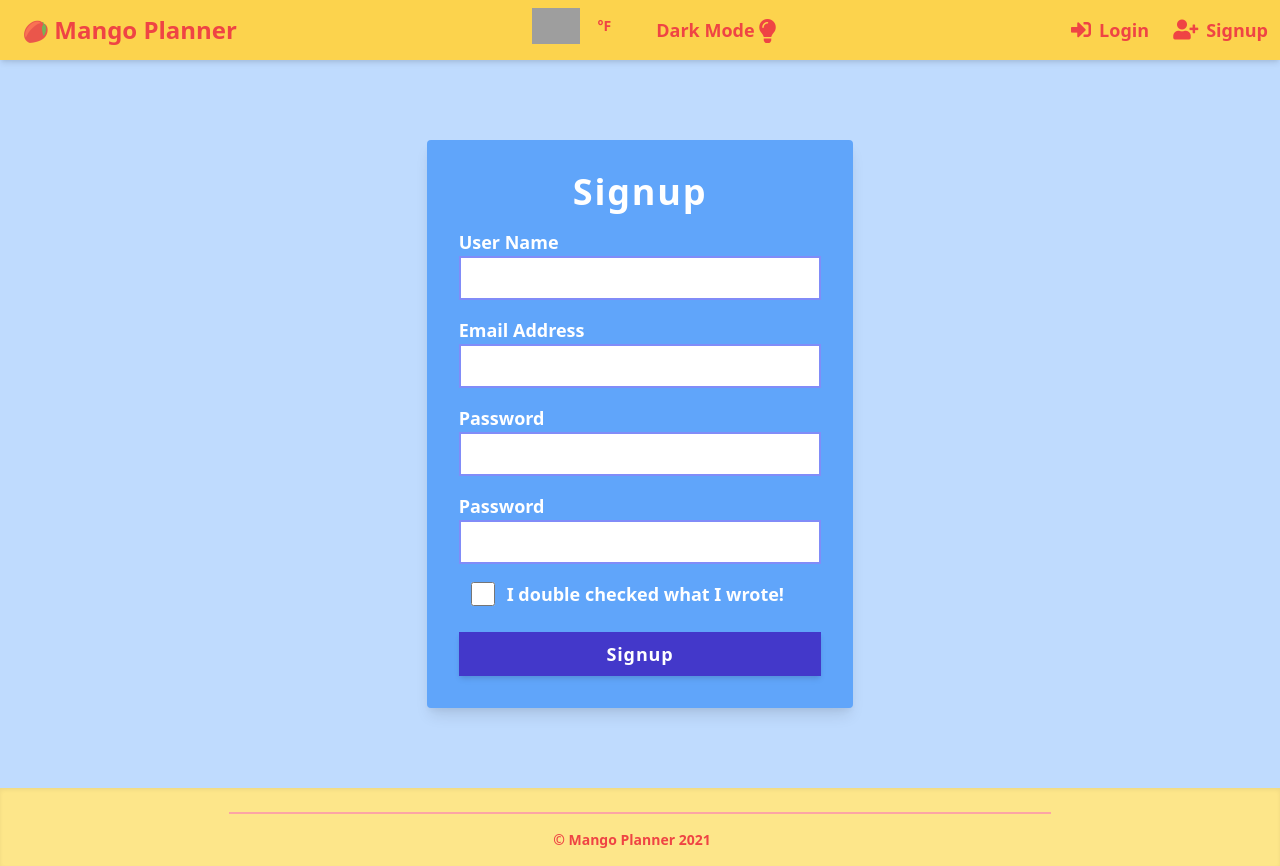
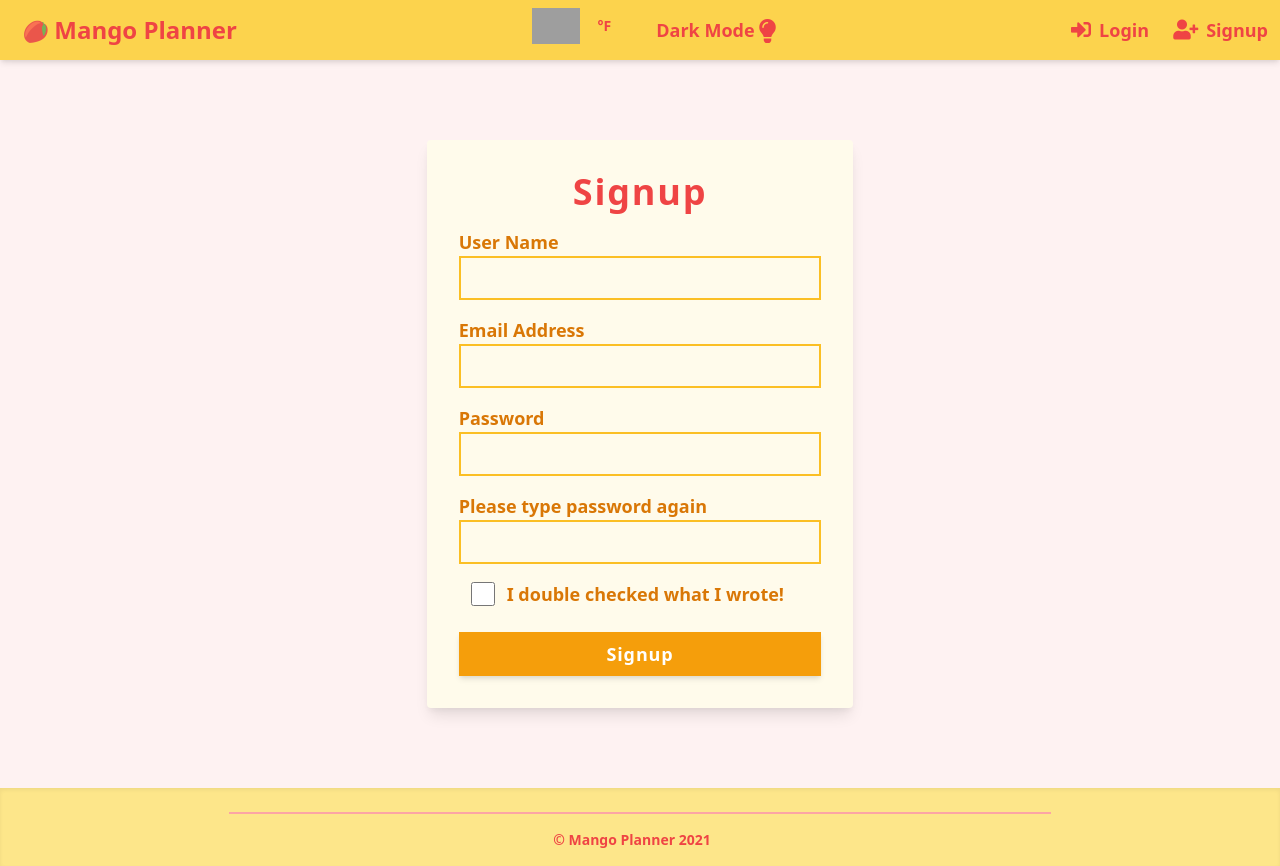
Before and after one commit to bobbykim89/mango-planner, a React (Create React App) app in the folder client/: page /signup in a window 1280 px wide. Built offline with nearby package versions, Linux system fonts and the light colour scheme; no server answers; grey boxes are pictures that could not be loaded; the HTML template or start-up script is replaced by a standard one.

Commit message:
added darkmode to login, signup and about page

```diff
--- a/client/src/components/auth/Login.js
+++ b/client/src/components/auth/Login.js
@@ -45,16 +45,16 @@ const Login = (props) => {
         <title>Login: Mango Planner</title>
         <meta name='description' content='Logging into Mango Planner!' />
       </Helmet>
-      <section className='bg-blue-200 py-20 min-h-85v'>
-        <div className='container w-11/12 md:w-1/3 bg-blue-400 mx-auto px-4 md:px-8 py-8 rounded shadow-lg'>
-          <h1 className='mx-auto text-4xl text-white font-bold text-center mb-4 tracking-wider'>
+      <section className='bg-red-50 py-20 min-h-85v dark:bg-gray-400'>
+        <div className='container w-11/12 md:w-1/3 bg-yellow-50 mx-auto px-4 md:px-8 py-8 rounded shadow-lg dark:bg-gray-600'>
+          <h1 className='mx-auto text-4xl text-red-500 font-bold text-center mb-4 tracking-wider dark:text-white'>
             Login
           </h1>
           <form onSubmit={onSubmit} className='flex flex-col'>
             <div className='mb-4'>
               <label
                 htmlFor='email'
-                className='text-white text-lg font-semibold'
+                className='text-yellow-600 dark:text-white text-lg font-semibold'
               >
                 Email Address
               </label>
@@ -65,13 +65,13 @@ const Login = (props) => {
                 value={email}
                 onChange={onChange}
                 required
-                className='block w-full p-2 border-2 border-indigo-400 outline-none'
+                className='block w-full p-2 border-2 border-yellow-400 outline-none bg-transparent dark:border-gray-300 text-yellow-600 dark:text-white'
               />
             </div>
             <div className='mb-6'>
               <label
                 htmlFor='password'
-                className='text-white text-lg font-semibold'
+                className='text-yellow-600 dark:text-white text-lg font-semibold'
               >
                 Password
               </label>
@@ -82,13 +82,13 @@ const Login = (props) => {
                 value={password}
                 onChange={onChange}
                 required
-                className='block w-full p-2 border-2 border-indigo-400 outline-none'
+                className='block w-full p-2 border-2 border-yellow-400 outline-none bg-transparent dark:border-gray-300 text-yellow-600 dark:text-white'
               />
             </div>
             <input
               type='submit'
               value='Login'
-              className='px-4 py-2 bg-indigo-700 hover:bg-indigo-600 text-lg text-white font-semibold tracking-wider shadow-md'
+              className='px-4 py-2 bg-yellow-500 hover:bg-yellow-400 text-lg text-white font-semibold tracking-wider shadow-md dark:bg-gray-800 dark:hover:bg-gray-500'
             />
           </form>
         </div>
--- a/client/src/components/auth/Signup.js
+++ b/client/src/components/auth/Signup.js
@@ -66,16 +66,16 @@ const Signup = (props) => {
           content='Thank you for signing up at Mango Planner!'
         />
       </Helmet>
-      <section className='bg-blue-200 py-20 min-h-85v'>
-        <div className='container w-11/12 md:w-1/3 bg-blue-400 mx-auto px-4 md:px-8 py-8 rounded shadow-lg'>
-          <h1 className='mx-auto text-4xl text-white font-bold text-center mb-4 tracking-wider'>
+      <section className='bg-red-50 py-20 min-h-85v dark:bg-gray-400'>
+        <div className='container w-11/12 md:w-1/3 bg-yellow-50 mx-auto px-4 md:px-8 py-8 rounded shadow-lg dark:bg-gray-600'>
+          <h1 className='mx-auto text-4xl text-red-500 font-bold text-center mb-4 tracking-wider dark:text-white'>
             Signup
           </h1>
           <form onSubmit={onSubmit} className='flex flex-col'>
             <div className='mb-4'>
               <label
                 htmlFor='name'
-                className='text-white text-lg font-semibold'
+                className='text-yellow-600 dark:text-white text-lg font-semibold'
               >
                 User Name
               </label>
@@ -86,13 +86,13 @@ const Signup = (props) => {
                 value={name}
                 onChange={onChange}
                 required
-                className='block w-full p-2 border-2 border-indigo-400'
+                className='block w-full p-2 border-2 border-yellow-400 outline-none bg-transparent dark:border-gray-300 text-yellow-600 dark:text-white'
               />
             </div>
             <div className='mb-4'>
               <label
                 htmlFor='email'
-                className='text-white text-lg font-semibold'
+                className='text-yellow-600 dark:text-white text-lg font-semibold'
               >
                 Email Address
               </label>
@@ -103,13 +103,13 @@ const Signup = (props) => {
                 value={email}
                 onChange={onChange}
                 required
-                className='block w-full p-2 border-2 border-indigo-400'
+                className='block w-full p-2 border-2 border-yellow-400 outline-none bg-transparent dark:border-gray-300 text-yellow-600 dark:text-white'
               />
             </div>
             <div className='mb-4'>
               <label
                 htmlFor='password'
-                className='text-white text-lg font-semibold'
+                className='text-yellow-600 dark:text-white text-lg font-semibold'
               >
                 Password
               </label>
@@ -122,15 +122,15 @@ const Signup = (props) => {
                 required
                 pattern='(?=.*\d)(?=.*[a-z])(?=.*[A-Z]).{8,}'
                 title='Password must contain at least one number, one uppercase and lowercase letter, and at least 8 or more characters'
-                className='block w-full p-2 border-2 border-indigo-400'
+                className='block w-full p-2 border-2 border-yellow-400 outline-none bg-transparent dark:border-gray-300 text-yellow-600 dark:text-white'
               />
             </div>
             <div className='mb-4'>
               <label
                 htmlFor='password2'
-                className='text-white text-lg font-semibold'
+                className='text-yellow-600 dark:text-white text-lg font-semibold'
               >
-                Password
+                Please type password again
               </label>
               <input
                 type='password'
@@ -141,7 +141,7 @@ const Signup = (props) => {
                 required
                 minLength='6'
                 maxLength='16'
-                className='block w-full p-2 border-2 border-indigo-400'
+                className='block w-full p-2 border-2 border-yellow-400 outline-none bg-transparent dark:border-gray-300 text-yellow-600 dark:text-white'
               />
             </div>
             <div className='mb-6'>
@@ -156,7 +156,7 @@ const Signup = (props) => {
               />
               <label
                 htmlFor='agree'
-                className='text-white text-lg font-semibold align-middle'
+                className='text-yellow-600 dark:text-white text-lg font-semibold align-middle'
               >
                 I double checked what I wrote!
               </label>
@@ -164,7 +164,7 @@ const Signup = (props) => {
             <input
               type='submit'
               value='Signup'
-              className='px-4 py-2 bg-indigo-700 hover:bg-indigo-600 text-lg text-white font-semibold tracking-wider shadow-md'
+              className='px-4 py-2 bg-yellow-500 hover:bg-yellow-400 text-lg text-white font-semibold tracking-wider shadow-md dark:bg-gray-800 dark:hover:bg-gray-500'
             />
           </form>
         </div>
--- a/client/src/components/pages/About.js
+++ b/client/src/components/pages/About.js
@@ -21,7 +21,7 @@ const About = () => {
           content='This about page. Please check my Github page, Portfolio and Linkedin'
         />
       </Helmet>
-      <section className='bg-yellow-100 py-20 text-gray-500 font-semibold min-h-90v lg:min-h-85v'>
+      <section className='bg-yellow-100 py-20 text-gray-500 font-semibold min-h-90v lg:min-h-85v dark:bg-gray-400 dark:text-white'>
         <div className='lg:w-2/3 mx-auto px-4'>
           <div className='inline-block items-center grid grid-flow-row lg:grid-cols-2'>
             {/* Left */}
```
